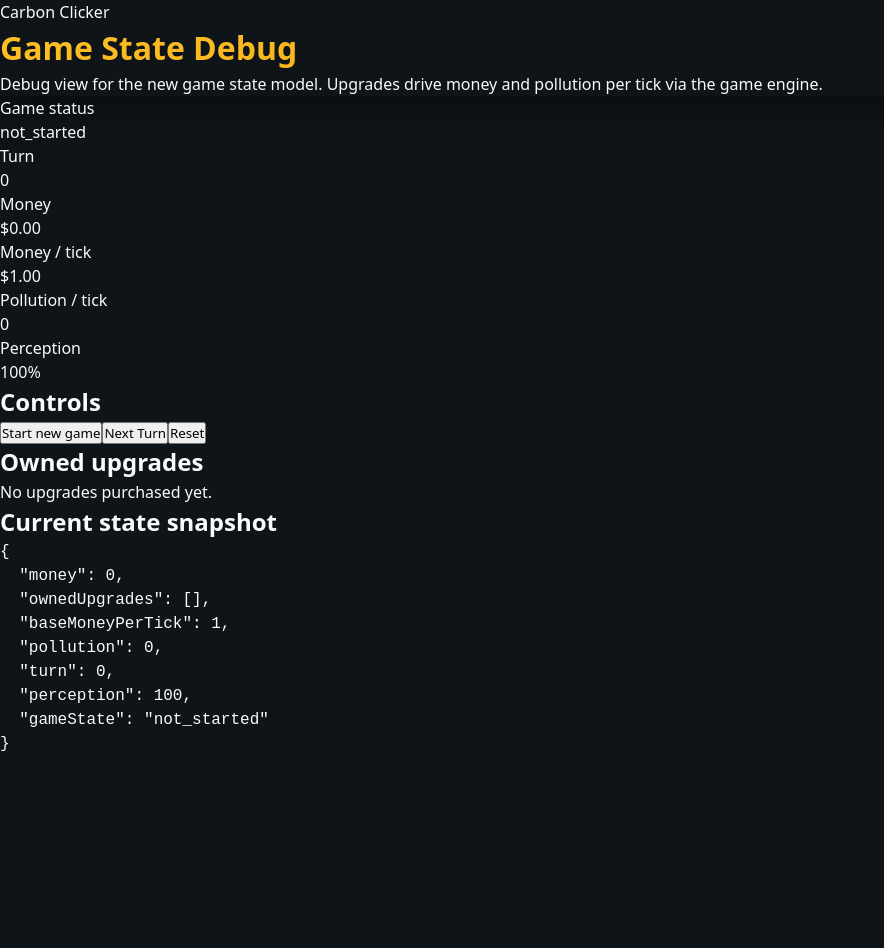
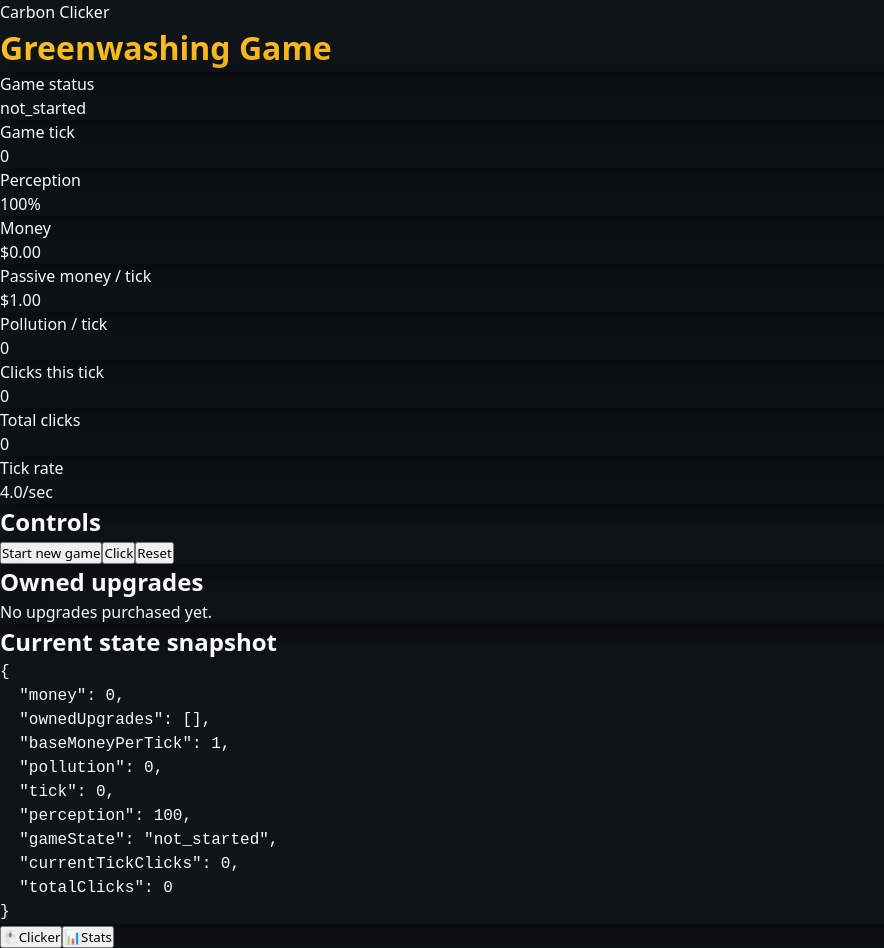
Before and after one commit to sse-project1-group19/greenwashing-game, a React (Create React App) app: page / in a window 1280 px wide. Shown: the whole page, without its empty margins (0-884 px from the left). Before the commit the page ends 800 px from the top, so only its background shows below. Built offline with nearby package versions, Linux system fonts and the light colour scheme.

Commit message:
Stat Tracking #9 + tick logic updated

```diff
--- a/src/App.tsx
+++ b/src/App.tsx
@@ -1,3 +1,4 @@
+import { useEffect, useMemo, useState, type ReactNode } from 'react';
 // import { useState, useEffect } from 'react';
 // import { useGameStore } from './store/gameStore';
 // import { useGameEngine } from './engines/gameEngine';
@@ -133,95 +134,316 @@
 import { useGameStore, calculateMoneyPerTick, calculatePollutionPerTick } from './store/gameStore';
 import { useGameEngine } from './engine/gameEngine';
 
+type View = 'clicker' | 'stats';
+
+const TICK_RATE_MS = 250; // we can decide later how much to set it
+
 const formatMoney = (value: number): string => `$${value.toFixed(2)}`;
 
+const formatTimeInGame = (seconds: number): string => {
+  const hours = Math.floor(seconds / 3600);
+  const minutes = Math.floor((seconds % 3600) / 60);
+  const remainingSeconds = seconds % 60;
+
+  return [hours, minutes, remainingSeconds]
+    .map((part) => String(part).padStart(2, '0'))
+    .join(':');
+};
+
 function App() {
-  const { processTurn } = useGameEngine();
+  const { processTick, clickButton } = useGameEngine();
 
   const gameState = useGameStore((state) => state.gameState);
   const startNewGame = useGameStore((state) => state.startNewGame);
   const resetGame = useGameStore((state) => state.resetGame);
 
+  const [activeView, setActiveView] = useState<View>('clicker');
+  const [elapsedSeconds, setElapsedSeconds] = useState(0);
+
+  useEffect(() => {
+    if (gameState.gameState !== 'playing') {
+      return;
+    }
+
+    const intervalId = window.setInterval(() => {
+      processTick();
+    }, TICK_RATE_MS);
+
+    return () => window.clearInterval(intervalId);
+  }, [gameState.gameState, processTick]);
+
+  useEffect(() => {
+    if (gameState.gameState !== 'playing') {
+      setElapsedSeconds(0);
+      return;
+    }
+
+    const intervalId = window.setInterval(() => {
+      setElapsedSeconds((currentSeconds) => currentSeconds + 1);
+    }, 1000);
+
+    return () => window.clearInterval(intervalId);
+  }, [gameState.gameState]);
+
   const moneyPerTick = gameState.baseMoneyPerTick + calculateMoneyPerTick(gameState.ownedUpgrades);
   const pollutionPerTick = calculatePollutionPerTick(gameState.ownedUpgrades);
 
+  const statsItems = useMemo(
+    () => [
+      { label: 'Total money', value: formatMoney(gameState.money), accent: 'profit' as const },
+      {
+        label: 'Total pollution',
+        value: String(gameState.pollution),
+        accent: gameState.pollution > 0 ? ('danger' as const) : ('neutral' as const),
+      },
+      { label: 'Time in game', value: formatTimeInGame(elapsedSeconds), accent: 'neutral' as const },
+      {
+        label: 'Upgrades purchased',
+        value: String(gameState.ownedUpgrades.length),
+        accent: 'neutral' as const,
+      },
+      {
+        label: 'Times Clicker is clicked',
+        value: String(gameState.totalClicks),
+        accent: 'neutral' as const,
+      },
+    ],
+    [elapsedSeconds, gameState.money, gameState.ownedUpgrades.length, gameState.pollution, gameState.totalClicks],
+  );
+
+  const handleStartNewGame = () => {
+    startNewGame();
+    setElapsedSeconds(0);
+    setActiveView('clicker');
+  };
+
+  const handleResetGame = () => {
+    resetGame();
+    setElapsedSeconds(0);
+    setActiveView('clicker');
+  };
+
   return (
     <div className="min-h-screen bg-slate-900 text-white">
-      <div className="mx-auto flex min-h-screen max-w-5xl flex-col gap-6 p-6">
-        <header className="rounded-xl border border-slate-700 bg-slate-800 p-6 shadow-dark">
+      <div className="mx-auto flex min-h-screen max-w-6xl flex-col gap-6 p-6 pb-28">
+        <header className="rounded-2xl border border-slate-700 bg-slate-800 p-6 shadow-dark">
           <p className="mb-2 text-sm uppercase tracking-[0.2em] text-slate-400">Carbon Clicker</p>
-          <h1 className="mb-3 text-4xl font-bold text-gradient-amber">Game State Debug</h1>
-          <p className="max-w-3xl text-slate-300">
-            Debug view for the new game state model. Upgrades drive money and pollution per tick via the game engine.
-          </p>
+          <h1 className="mb-3 text-4xl font-bold text-gradient-amber">Greenwashing Game</h1>
         </header>
 
+        {activeView === 'clicker' ? (
+          <ClickerView
+            gameState={gameState}
+            moneyPerTick={moneyPerTick}
+            pollutionPerTick={pollutionPerTick}
+            onStartNewGame={handleStartNewGame}
+            onClickButton={clickButton}
+            onReset={handleResetGame}
+          />
+        ) : (
+          <StatsView statsItems={statsItems} />
+        )}
+      </div>
+
+      <BottomNavigation activeView={activeView} onChangeView={setActiveView} />
+    </div>
+  );
+}
+
+type ClickerViewProps = {
+  gameState: ReturnType<typeof useGameStore.getState>['gameState'];
+  moneyPerTick: number;
+  pollutionPerTick: number;
+  onStartNewGame: () => void;
+  onClickButton: () => void;
+  onReset: () => void;
+};
+
+function ClickerView({
+  gameState,
+  moneyPerTick,
+  pollutionPerTick,
+  onStartNewGame,
+  onClickButton,
+  onReset,
+}: ClickerViewProps) {
+  return (
+    <>
       <section className="grid gap-4 md:grid-cols-3">
         <StatCard label="Game status" value={gameState.gameState} />
-          <StatCard label="Turn" value={String(gameState.turn)} />
+        <StatCard label="Game tick" value={String(gameState.tick)} />
+        <StatCard label="Perception" value={`${gameState.perception}%`} />
         <StatCard label="Money" value={formatMoney(gameState.money)} accent="profit" />
-          <StatCard label="Money / tick" value={formatMoney(moneyPerTick)} accent="profit" />
+        <StatCard label="Passive money / tick" value={formatMoney(moneyPerTick)} accent="profit" />
         <StatCard
           label="Pollution / tick"
           value={String(pollutionPerTick)}
-            accent={pollutionPerTick > 0 ? 'danger' : 'profit'}
+          accent={pollutionPerTick > 0 ? 'danger' : 'neutral'}
         />
-          <StatCard label="Perception" value={`${gameState.perception}%`} />
+        <StatCard label="Clicks this tick" value={String(gameState.currentTickClicks)} />
+        <StatCard label="Total clicks" value={String(gameState.totalClicks)} />
+        <StatCard label="Tick rate" value={`${(1000 / TICK_RATE_MS).toFixed(1)}/sec`} />
       </section>
 
-        <section className="grid gap-6 lg:grid-cols-[1.25fr_0.75fr]">
-          <div className="rounded-xl border border-slate-700 bg-slate-800 p-6">
-            <h2 className="mb-4 text-xl font-semibold">Controls</h2>
+      <section className="grid gap-6 lg:grid-cols-[1.2fr_0.8fr]">
+        <Panel title="Controls">
           <div className="flex flex-wrap gap-4">
-              <ActionButton onClick={startNewGame}>Start new game</ActionButton>
-              <ActionButton onClick={processTurn}>Next Turn</ActionButton>
-              <ActionButton onClick={resetGame} variant="secondary">Reset</ActionButton>
+            <ActionButton onClick={onStartNewGame}>Start new game</ActionButton>
+            <ActionButton onClick={onClickButton}>Click</ActionButton>
+            <ActionButton onClick={onReset} variant="secondary">
+              Reset
+            </ActionButton>
           </div>
-          </div>
+        </Panel>
 
-          <div className="rounded-xl border border-slate-700 bg-slate-800 p-6">
-            <h2 className="mb-4 text-xl font-semibold">Owned upgrades</h2>
+        <Panel title="Owned upgrades">
           {gameState.ownedUpgrades.length === 0 ? (
             <p className="text-sm text-slate-400">No upgrades purchased yet.</p>
           ) : (
             <ul className="space-y-2 text-sm text-slate-300">
-                {gameState.ownedUpgrades.map((u) => (
-                  <li key={u.id} className="flex justify-between rounded-lg bg-slate-900 px-3 py-2">
-                    <span>{u.name}</span>
-                    <span className="text-emerald-400">+${u.moneyPerTick ?? 0}/tick</span>
+              {gameState.ownedUpgrades.map((upgrade) => (
+                <li
+                  key={upgrade.id}
+                  className="flex items-center justify-between rounded-xl bg-slate-900 px-3 py-2"
+                >
+                  <span>{upgrade.name}</span>
+                  <span className="text-emerald-400">+${upgrade.moneyPerTick ?? 0}/tick</span>
                 </li>
               ))}
             </ul>
           )}
+        </Panel>
+      </section>
+
+      <Panel title="Current state snapshot">
+        <pre className="overflow-x-auto rounded-xl bg-slate-950 p-4 text-sm text-slate-200">
+          {JSON.stringify(gameState, null, 2)}
+        </pre>
+      </Panel>
+    </>
+  );
+}
+
+type StatsViewProps = {
+  statsItems: Array<{
+    label: string;
+    value: string;
+    accent: 'profit' | 'danger' | 'neutral';
+  }>;
+};
+
+function StatsView({ statsItems }: StatsViewProps) {
+  return (
+    <section className="mx-auto w-full max-w-3xl rounded-2xl border border-slate-700 bg-slate-800 p-6 shadow-dark">
+      <div className="mb-6 border-b border-slate-700 pb-4">
+        <p className="text-sm uppercase tracking-[0.2em] text-slate-400">Statistics</p>
+        <h2 className="mt-2 text-3xl font-bold text-white">Tracked totals</h2>
+      </div>
+
+      <div className="space-y-4">
+        {statsItems.map((item) => (
+          <div
+            key={item.label}
+            className="flex flex-col gap-2 rounded-2xl border border-slate-700 bg-slate-900 px-5 py-4 sm:flex-row sm:items-center sm:justify-between"
+          >
+            <span className="text-base font-medium text-slate-300">{item.label}</span>
+            <span
+              className={`text-2xl font-bold ${
+                item.accent === 'profit'
+                  ? 'text-emerald-400'
+                  : item.accent === 'danger'
+                    ? 'text-rose-400'
+                    : 'text-white'
+              }`}
+            >
+              {item.value}
+            </span>
+          </div>
+        ))}
       </div>
     </section>
+  );
+}
 
-        <section className="rounded-xl border border-slate-700 bg-slate-800 p-6">
-          <h2 className="mb-4 text-xl font-semibold">Current state snapshot</h2>
-          <pre className="overflow-x-auto rounded-lg bg-slate-950 p-4 text-sm text-slate-200">
-            {JSON.stringify(gameState, null, 2)}
-          </pre>
+type BottomNavigationProps = {
+  activeView: View;
+  onChangeView: (view: View) => void;
+};
+
+function BottomNavigation({ activeView, onChangeView }: BottomNavigationProps) {
+  return (
+    <nav className="fixed bottom-0 left-0 right-0 border-t border-slate-700 bg-slate-950/95 backdrop-blur">
+      <div className="mx-auto flex max-w-6xl items-center justify-start gap-3 px-6 py-4">
+        <NavButton
+          label="Clicker"
+          isActive={activeView === 'clicker'}
+          onClick={() => onChangeView('clicker')}
+        >
+          🖱️
+        </NavButton>
+        <NavButton
+          label="Stats"
+          isActive={activeView === 'stats'}
+          onClick={() => onChangeView('stats')}
+        >
+          📊
+        </NavButton>
+      </div>
+    </nav>
+  );
+}
+
+type NavButtonProps = {
+  children: ReactNode;
+  label: string;
+  isActive: boolean;
+  onClick: () => void;
+};
+
+function NavButton({ children, label, isActive, onClick }: NavButtonProps) {
+  return (
+    <button
+      type="button"
+      onClick={onClick}
+      className={[
+        'inline-flex min-w-[110px] flex-col items-center justify-center rounded-2xl border px-5 py-3 transition-all duration-150',
+        isActive
+          ? 'border-emerald-300 bg-emerald-500/20 text-white shadow-lg shadow-emerald-500/20'
+          : 'border-slate-700 bg-slate-800 text-slate-300 hover:border-slate-500 hover:bg-slate-700',
+      ].join(' ')}
+    >
+      <span className="text-2xl">{children}</span>
+      <span className="mt-1 text-sm font-semibold uppercase tracking-[0.18em]">{label}</span>
+    </button>
+  );
+}
+
+type PanelProps = {
+  title: string;
+  children: ReactNode;
+};
+
+function Panel({ title, children }: PanelProps) {
+  return (
+    <section className="rounded-2xl border border-slate-700 bg-slate-800 p-6 shadow-dark">
+      <h2 className="mb-4 text-xl font-semibold">{title}</h2>
+      {children}
     </section>
-      </div>
-    </div>
   );
 }
 
 type StatCardProps = {
   label: string;
   value: string;
-  accent?: 'profit' | 'danger';
+  accent?: 'profit' | 'danger' | 'neutral';
 };
 
-function StatCard({ label, value, accent }: StatCardProps) {
-  const valueClassName = accent === 'profit'
-    ? 'text-emerald-400'
-    : accent === 'danger'
-      ? 'text-rose-400'
-      : 'text-white';
+function StatCard({ label, value, accent = 'neutral' }: StatCardProps) {
+  const valueClassName =
+    accent === 'profit' ? 'text-emerald-400' : accent === 'danger' ? 'text-rose-400' : 'text-white';
 
   return (
-    <div className="rounded-xl border border-slate-700 bg-slate-800 p-4">
+    <div className="rounded-2xl border border-slate-700 bg-slate-800 p-4 shadow-dark">
       <p className="mb-2 text-sm text-slate-400">{label}</p>
       <p className={`text-2xl font-bold ${valueClassName}`}>{value}</p>
     </div>
@@ -229,7 +451,7 @@ function StatCard({ label, value, accent }: StatCardProps) {
 }
 
 type ActionButtonProps = {
-  children: React.ReactNode;
+  children: ReactNode;
   onClick: () => void;
   variant?: 'primary' | 'secondary';
 };
@@ -237,8 +459,8 @@ type ActionButtonProps = {
 function ActionButton({ children, onClick, variant = 'primary' }: ActionButtonProps) {
   const className =
     variant === 'primary'
-      ? 'bg-emerald-500 text-slate-950 border-2 border-emerald-300 shadow-lg shadow-emerald-500/30 hover:bg-emerald-400 hover:scale-[1.02] focus:outline-none focus:ring-4 focus:ring-emerald-300/40'
-      : 'bg-amber-400 text-slate-950 border-2 border-amber-200 shadow-lg shadow-amber-500/30 hover:bg-amber-300 hover:scale-[1.02] focus:outline-none focus:ring-4 focus:ring-amber-200/40';
+      ? 'border-2 border-emerald-300 bg-emerald-500 text-slate-950 shadow-lg shadow-emerald-500/30 hover:bg-emerald-400 hover:scale-[1.02] focus:outline-none focus:ring-4 focus:ring-emerald-300/40'
+      : 'border-2 border-amber-200 bg-amber-400 text-slate-950 shadow-lg shadow-amber-500/30 hover:bg-amber-300 hover:scale-[1.02] focus:outline-none focus:ring-4 focus:ring-amber-200/40';
 
   return (
     <button
--- a/src/data/initialState.ts
+++ b/src/data/initialState.ts
@@ -5,7 +5,9 @@ export const createInitialGameState = (): GameState => ({
   ownedUpgrades: [],
   baseMoneyPerTick: 1,
   pollution: 0,
-  turn: 0,
+  tick: 0,
   perception: 100,
   gameState: 'not_started',
+  currentTickClicks: 0,
+  totalClicks: 0,
 });
--- a/src/engine/gameEngine.ts
+++ b/src/engine/gameEngine.ts
@@ -1,25 +1,29 @@
-import { useGameStore, calculateMoneyPerTick, calculatePollutionPerTick } from "../store/gameStore";
+import { useGameStore, calculateMoneyPerTick, calculatePollutionPerTick } from '../store/gameStore';
 
 /**
  * Game Engine Hook
  * Returns a processTurn function to be called when the Next Turn button is clicked.
  */
+
 export function useGameEngine() {
-  const gamestate = useGameStore((state) => state.gameState);
-  const tick = useGameStore((state) => state.tick);
-  const addMoney = useGameStore((state) => state.addMoney);
-  const addPollution = useGameStore((state) => state.addPollution);
+  const gameState = useGameStore((state) => state.gameState);
+  const processStoredTick = useGameStore((state) => state.processTick);
+  const registerStoredClick = useGameStore((state) => state.registerClick);
 
-  const processTurn = () => {
-    if (gamestate.gameState !== 'playing') return;
+  const processTick = () => {
+    if (gameState.gameState !== 'playing') {
+      return;
+    }
 
-    const moneyPerTick = gamestate.baseMoneyPerTick + calculateMoneyPerTick(gamestate.ownedUpgrades);
-    const pollutionPerTick = calculatePollutionPerTick(gamestate.ownedUpgrades);
+    const passiveMoney = gameState.baseMoneyPerTick + calculateMoneyPerTick(gameState.ownedUpgrades);
+    const pollutionDelta = calculatePollutionPerTick(gameState.ownedUpgrades);
 
-    tick();
-    addMoney(moneyPerTick);
-    addPollution(pollutionPerTick);
+    processStoredTick({ passiveMoney, pollutionDelta });
   };
 
-  return { processTurn };
+  const clickButton = () => {
+    registerStoredClick();
+  };
+
+  return { processTick, clickButton };
 }
--- a/src/store/gameStore.ts
+++ b/src/store/gameStore.ts
@@ -7,35 +7,29 @@ import type { GameState, Upgrade } from '../types/index';
 // ---------------------------------------------------------------------------
 
 export const calculateMoneyPerTick = (upgrades: Upgrade[]): number =>
-  upgrades.reduce((sum, u) => sum + (u.moneyPerTick ?? 0), 0);
+  upgrades.reduce((sum, upgrade) => sum + (upgrade.moneyPerTick ?? 0), 0);
 
 export const calculatePollutionPerTick = (upgrades: Upgrade[]): number =>
-  upgrades.reduce((sum, u) => sum + (u.pollutionPerTick ?? 0), 0);
+  upgrades.reduce((sum, upgrade) => sum + (upgrade.pollutionPerTick ?? 0), 0);
 
 // ---------------------------------------------------------------------------
 // Store shape
 // ---------------------------------------------------------------------------
 
+interface ProcessTickPayload {
+  passiveMoney: number;
+  pollutionDelta: number;
+}
+
 interface GameStore {
   gameState: GameState;
-
-  // Lifecycle
   startNewGame: () => void;
   resetGame: () => void;
-
-  // Per-tick mutations (called by gameEngine)
-  tick: () => void;
-  addMoney: (amount: number) => void;
-  addPollution: (amount: number) => void;
+  registerClick: () => void;
+  processTick: (payload: ProcessTickPayload) => void;
   addPerception: (amount: number) => void;
-
-  // Player actions
   buyUpgrade: (upgrade: Upgrade) => void;
 }
-
-// ---------------------------------------------------------------------------
-// Store
-// ---------------------------------------------------------------------------
 
 export const useGameStore = create<GameStore>((set) => ({
   gameState: createInitialGameState(),
@@ -48,25 +42,40 @@ export const useGameStore = create<GameStore>((set) => ({
     set({ gameState: createInitialGameState() });
   },
 
-  tick: () => {
-    set((state) => ({
-      gameState: { ...state.gameState, turn: state.gameState.turn + 1 },
-    }));
+  registerClick: () => {
+    set((state) => {
+      if (state.gameState.gameState !== 'playing') {
+        return state;
+      }
+
+      return {
+        gameState: {
+          ...state.gameState,
+          currentTickClicks: state.gameState.currentTickClicks + 1,
+          totalClicks: state.gameState.totalClicks + 1,
+        },
+      };
+    });
   },
 
-  addMoney: (amount: number) => {
-    set((state) => ({
-      gameState: { ...state.gameState, money: state.gameState.money + amount },
-    }));
-  },
+  processTick: ({ passiveMoney, pollutionDelta }) => {
+    set((state) => {
+      if (state.gameState.gameState !== 'playing') {
+        return state;
+      }
 
-  addPollution: (amount: number) => {
-    set((state) => ({
-      gameState: {
-        ...state.gameState,
-        pollution: state.gameState.pollution + amount,
-      },
-    }));
+      const clickMoney = state.gameState.currentTickClicks;
+
+      return {
+        gameState: {
+          ...state.gameState,
+          tick: state.gameState.tick + 1,
+          money: state.gameState.money + passiveMoney + clickMoney,
+          pollution: state.gameState.pollution + pollutionDelta,
+          currentTickClicks: 0,
+        },
+      };
+    });
   },
 
   addPerception: (amount: number) => {
@@ -80,7 +89,10 @@ export const useGameStore = create<GameStore>((set) => ({
 
   buyUpgrade: (upgrade: Upgrade) => {
     set((state) => {
-      if (state.gameState.money < upgrade.cost) return state;
+      if (state.gameState.money < upgrade.cost) {
+        return state;
+      }
+
       return {
         gameState: {
           ...state.gameState,
```
Also changed, not shown: src/types/index.ts (+5 -3 lines). Lines whose indentation alone changed are shown as unchanged.
